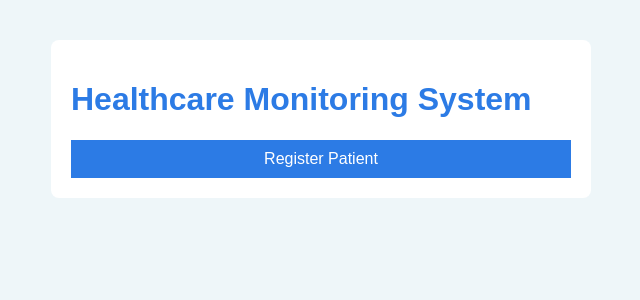
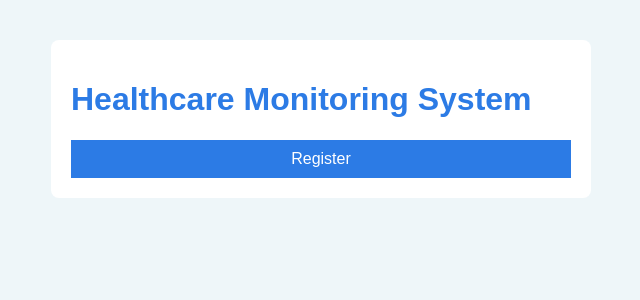
Before and after one commit to nexus-mptck/Health-Care_-App, a Flask app: page / in a window 1280 px wide. Shown: the top 300 px of the page, without its empty margins (319-959 px from the left). Run offline with Flask 3, Linux system fonts and the light colour scheme.

Commit message:
Update register link text in index.html

```diff
--- a/templates/index.html
+++ b/templates/index.html
@@ -7,7 +7,7 @@
 <body>
 <div class="container">
     <h1>Healthcare Monitoring System</h1>
-    <a href="/register" class="btn">Register Patient</a>
+    <a href="/register" class="btn">Register </a>
 </div>
 </body>
 </html>
```
